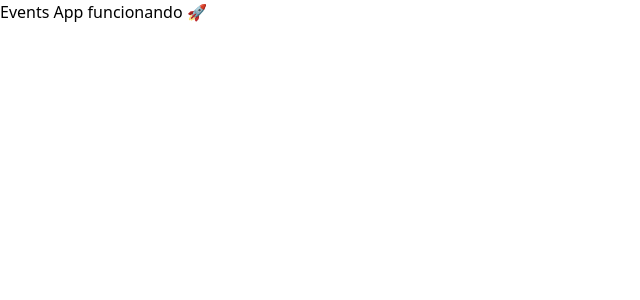
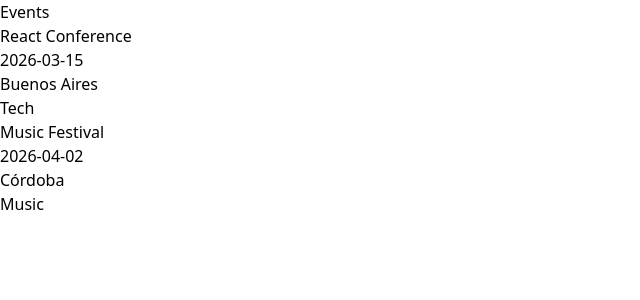
Before and after one commit to NicoPaez95/EVENTS-APP, a React (Create React App) app in the folder frontend/: page / in a window 1280 px wide. Shown: the top 300 px of the page, without its empty margins (0-640 px from the left). Built offline with nearby package versions, Linux system fonts and the light colour scheme.

Commit message:
feat(events): integrate events feature into application entry

```diff
--- a/frontend/src/App.jsx
+++ b/frontend/src/App.jsx
@@ -1,5 +1,29 @@
+// ===============================
+// Root Application Component
+// -------------------------------
+// Configures global routing using
+// React Router v6.
+//
+// All feature entry points are defined here.
+// ===============================
+
+import { BrowserRouter, Routes, Route, Navigate } from 'react-router-dom';
+import Events from './events/pages/Events';
+
 function App() {
-  return <h1>Events App funcionando 🚀</h1>
+  return (
+    <BrowserRouter>
+      <main>
+        <Routes>
+          {/* Home route */}
+          <Route path="/" element={<Events />} />
+
+          {/* Fallback route for unknown paths */}
+          <Route path="*" element={<Navigate to="/" replace />} />
+        </Routes>
+      </main>
+    </BrowserRouter>
+  );
 }
 
-export default App
+export default App;
```
